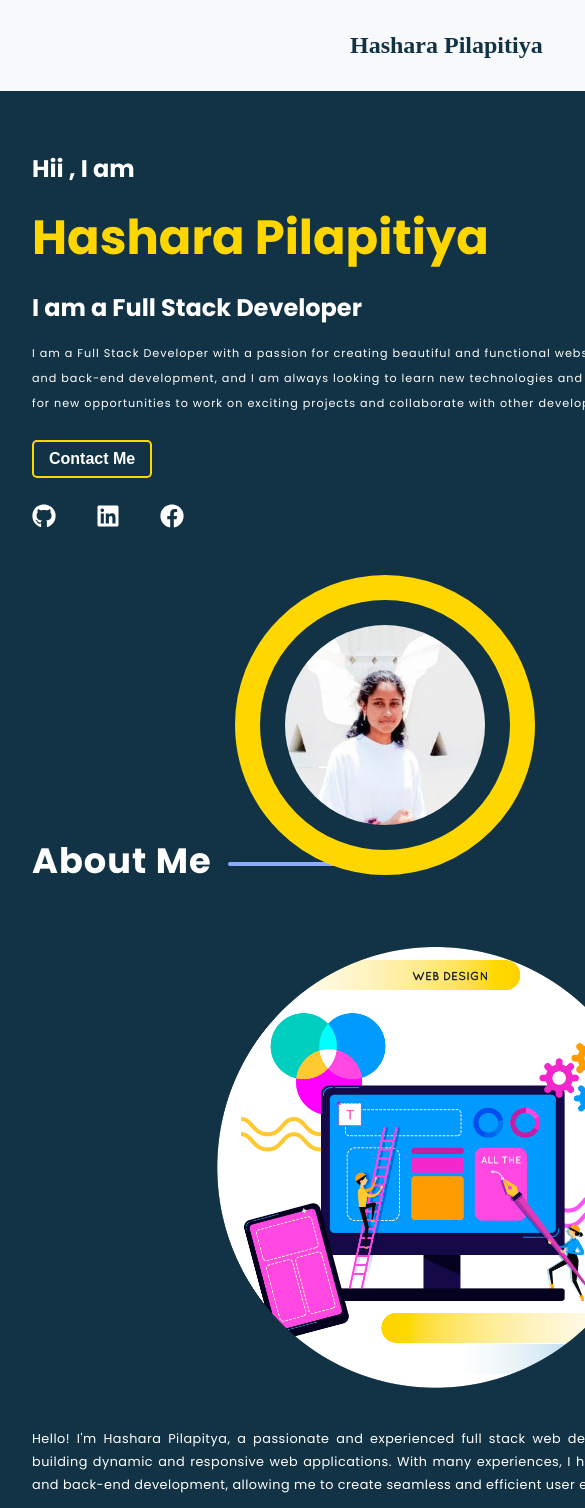
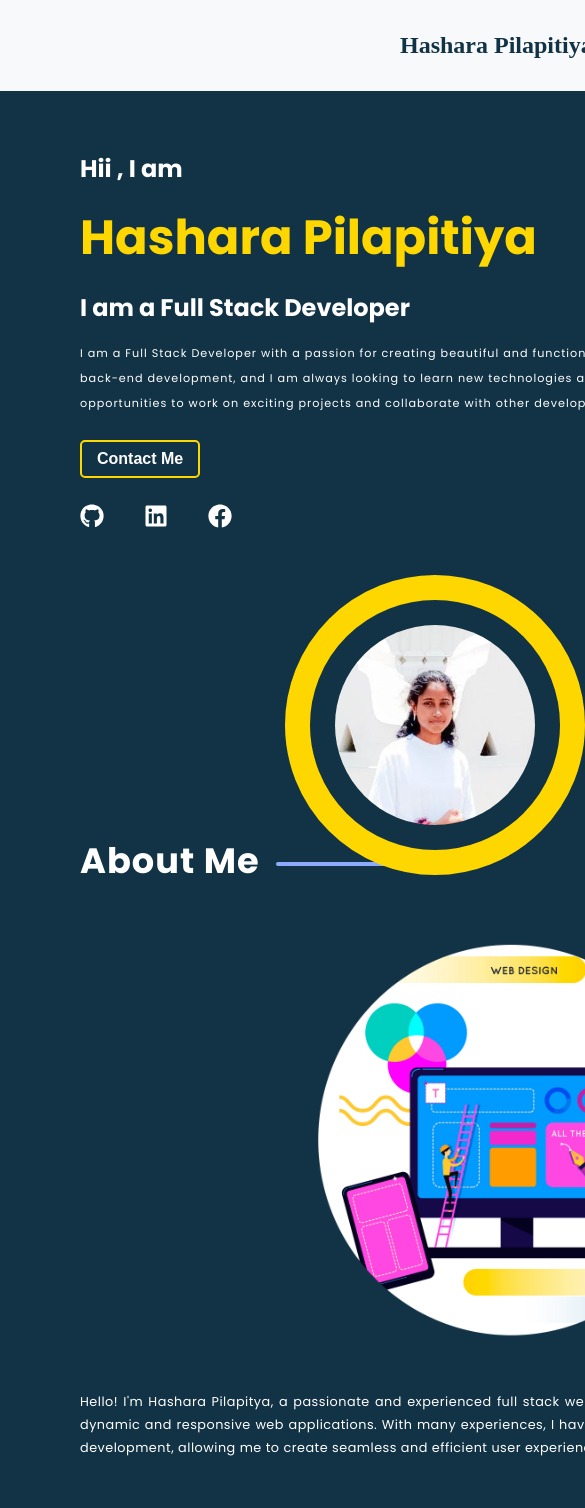
Before and after one commit to Hashara-Pilapitiya/Portfolio, a React (Create React App) app in the folder frontend/: page / in a window 390 px wide. Shown: the top 1508 px of the page, 585 px wide, since content can reach past the window. Built offline with nearby package versions, Linux system fonts and the light colour scheme; the HTML template or start-up script is replaced by a standard one; a web font is replaced by a local one.

Commit message:
Update CSS styles for responsive design in multiple components

```diff
--- a/frontend/src/components/About/about.css
+++ b/frontend/src/components/About/about.css
@@ -65,7 +65,7 @@
 
 @media screen and (max-width: 768px) {
     .about {
-        padding: 0 2rem;
+        padding: 0 5rem;
         width: 900px;
     }
 
@@ -75,12 +75,13 @@
 
     .about__left img {
         width: 60%;
-        margin-left: 20%;
+        margin-left: 30%;
     }
 
     .about__right p {
         font-size: 0.8rem;
-        margin-right: 20px;
+        margin-top: 20px;
+        margin-right: -7rem;
     }
 
     .skills__title {
@@ -89,6 +90,7 @@
 
     .skills__list {
         gap: 1.5rem;
+        margin-right: -7rem;
     }
 
     .skill {
--- a/frontend/src/components/Experiences/experiences.css
+++ b/frontend/src/components/Experiences/experiences.css
@@ -60,11 +60,12 @@
 
 @media  screen and (max-width: 768px) {
     .experiences {
-        padding: 0 2rem;
+        padding: 0 1rem 0 5rem;
         width: 900px;
     }
 
     .experiences__container {
+        margin-top: 20px;
         display: flex;
         gap: 5rem;
     }
--- a/frontend/src/components/Header/header.css
+++ b/frontend/src/components/Header/header.css
@@ -41,7 +41,7 @@
 
 @media screen and (max-width: 768px) {
     .header {
-        width: 900px;
+        width: 1200px;
         padding: 2rem 0;
     }
 
@@ -52,7 +52,7 @@
     .nav__title h1 {
         font-size: 1.5rem;
         text-align: center;
-        margin-left: 350px;
+        margin-left: 400px;
     }
 
 }
--- a/frontend/src/components/Intro/hero.css
+++ b/frontend/src/components/Intro/hero.css
@@ -106,7 +106,7 @@
 
 @media screen and (max-width: 768px) {
     .hero {
-        padding: 0 2rem;
+        padding: 0 5rem;
         width: 900px;
         flex-direction: column;
     }
@@ -130,6 +130,7 @@
 
     .hero__text p {
         font-size: 0.7rem;
+        margin-right: -8rem;
     }
 
     .hero__text button {
@@ -151,7 +152,7 @@
     .box01 {
         position: absolute;
         top: 450px;
-        right: -60px;
+        right: -110px;
         width: 200px;
         height: 200px;
         margin-right: 40px;
--- a/frontend/src/components/Projects/projects.css
+++ b/frontend/src/components/Projects/projects.css
@@ -76,3 +76,56 @@
     color: var(--teal-color);
     margin-right: 1rem;
 }
+
+
+
+
+@media  screen and (max-width: 768px) {
+    .projects {
+        padding: 0 1rem 0 5rem;
+        width: 900px;
+    }
+
+    .projects__container {
+        margin-top: 20px;
+        display: flex;
+        gap: 5rem;
+    }
+
+    .project__title {
+        width: 150px;
+    }
+
+    .project__details {
+        margin-top: 5rem;
+        display: flex;
+        gap: 3rem;
+    }
+
+    .project__details__image img {
+        margin-top: 20px;
+        width: 200px;
+        height: 200px;
+    }
+
+    .project__details h1 {
+        font-size: 1.5rem;
+    }
+
+    .project__details h2 {
+        font-size: 1rem;
+    }
+
+    .project__details p {
+        font-size: 0.8rem;
+    }
+
+    .project__details__buttons {
+        font-size: 1.5rem;
+    }
+
+    .project__details__buttons a {
+        margin-right: 0.5rem;
+    }
+
+}
```
